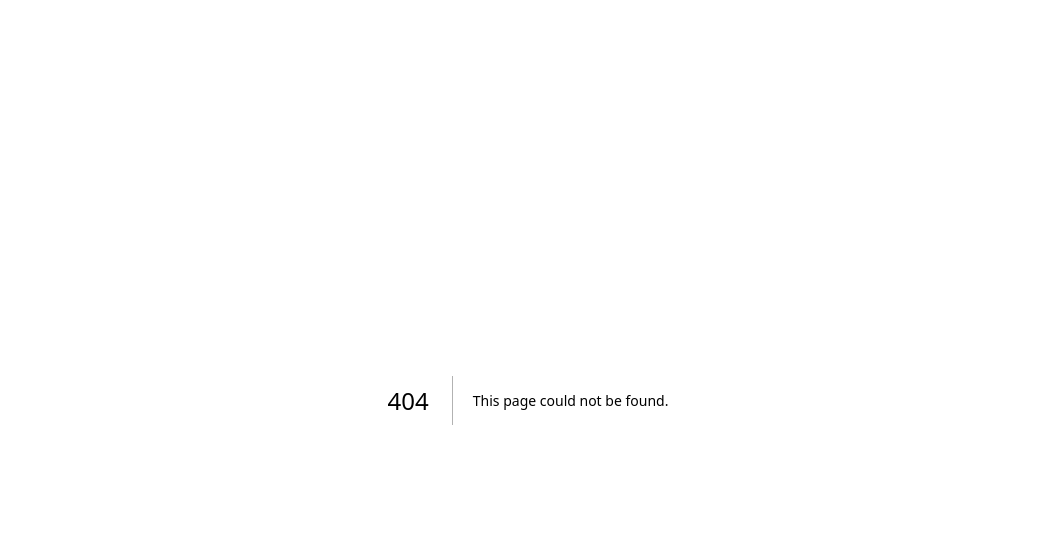
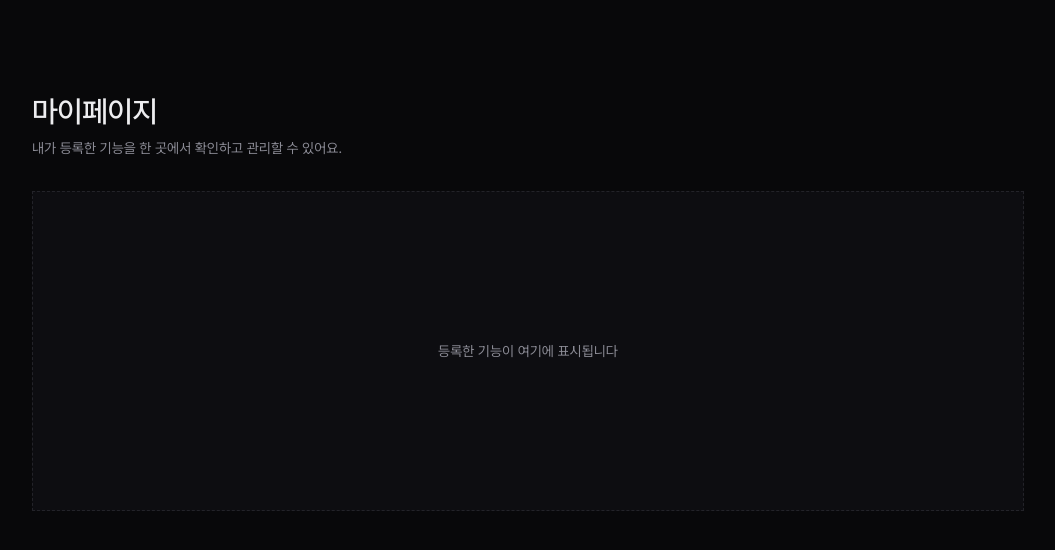
Before and after one commit to vibeplugHQ/vibeplug, a Next.js app: page /mypage in a window 1280 px wide. Before the commit this address had no page. Shown: the top 550 px of the page, without its empty margins (112-1167 px from the left). Built offline with nearby package versions, Linux system fonts and the light colour scheme.

Commit message:
마이페이지 추가

```diff
--- /dev/null
+++ b/app/mypage/page.tsx
@@ -0,0 +1,27 @@
+import type { Metadata } from "next";
+
+export const metadata: Metadata = {
+  title: "마이페이지 — Vibeplug",
+  description: "내가 등록한 기능을 확인하고 관리하는 판매자 마이페이지.",
+};
+
+export default function MyPage() {
+  return (
+    <main className="mx-auto max-w-layout-lg px-field-md pb-section-md pt-section-md">
+      {/* 페이지 헤더 — 제목 + 안내 문구 */}
+      <header>
+        <h1 className="text-title-1 tracking-tight">마이페이지</h1>
+        <p className="mt-text-sm text-body-md text-muted-foreground">
+          내가 등록한 기능을 한 곳에서 확인하고 관리할 수 있어요.
+        </p>
+      </header>
+
+      {/* 등록한 기능 영역 — 지금은 빈 상태 자리표시 */}
+      <section className="mt-grid-gutter-x flex min-h-80 items-center justify-center border border-dashed border-border bg-card p-field-lg text-center">
+        <p className="text-body-md text-muted-foreground">
+          등록한 기능이 여기에 표시됩니다
+        </p>
+      </section>
+    </main>
+  );
+}
```
